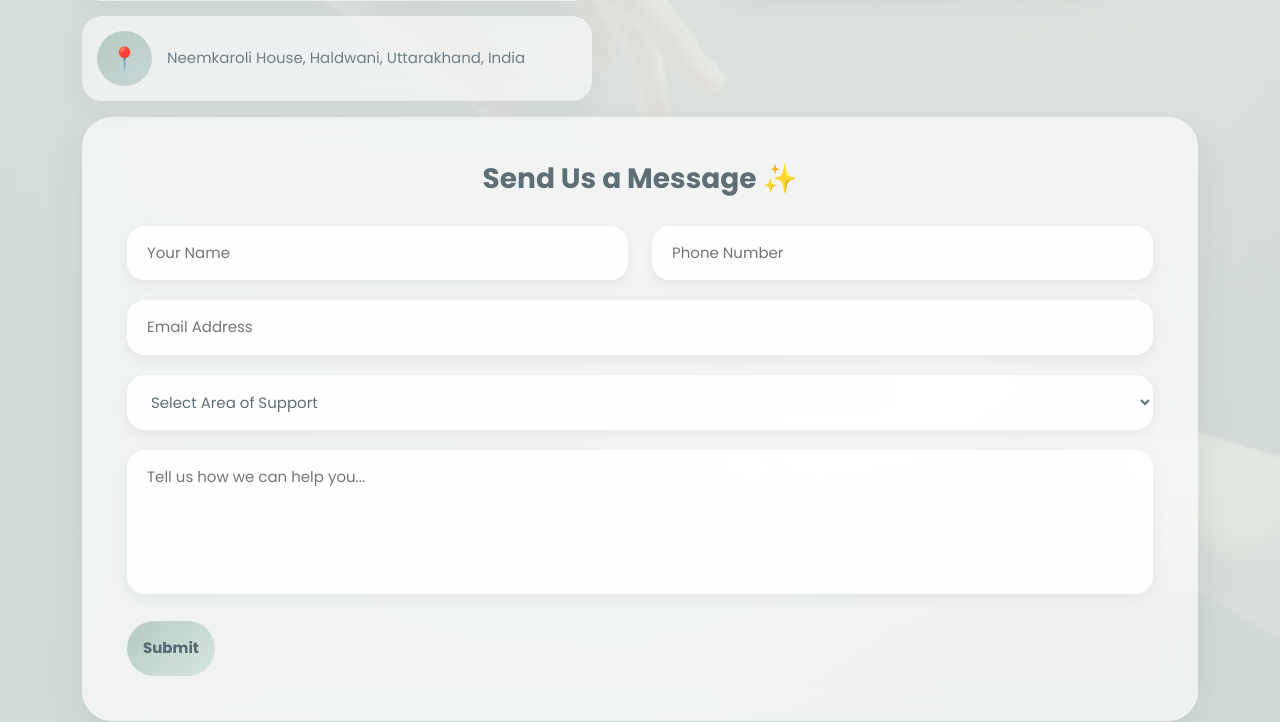
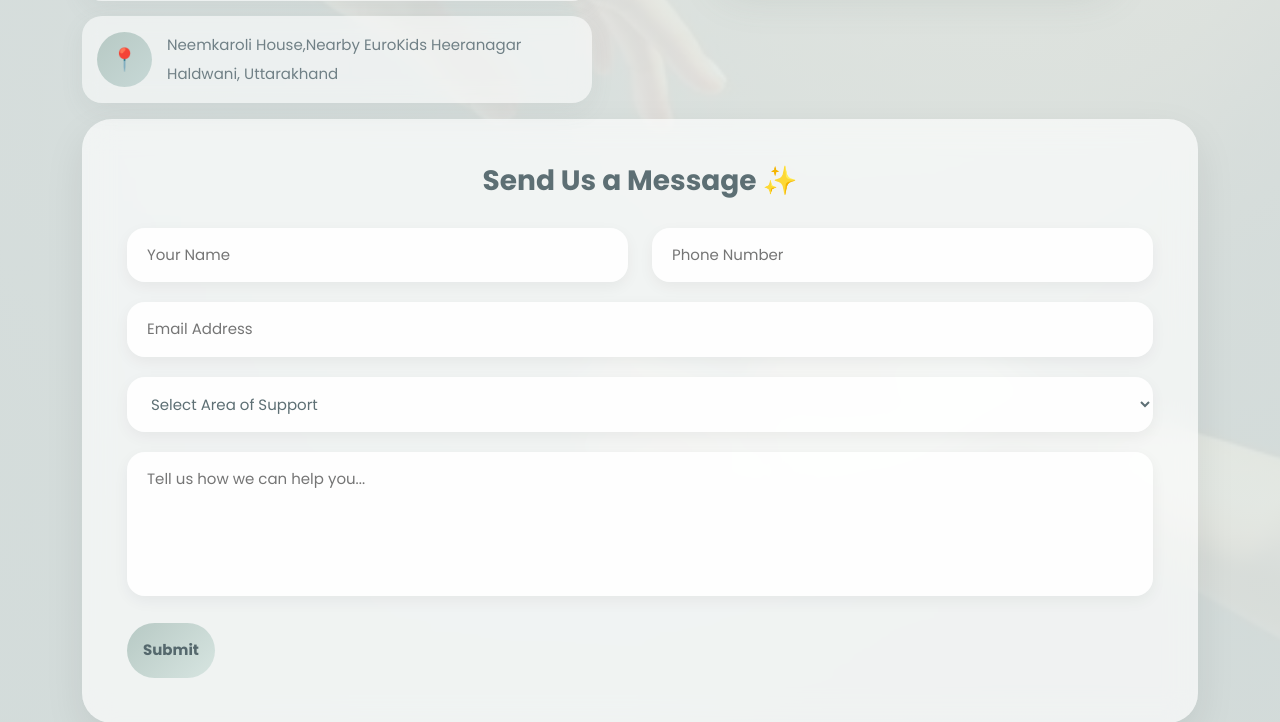
Before and after one commit to neemkaroli12/saarthinavigatinglife, a Django app: page /contact/ in a window 1280 px wide. Shown: the part 616-1338 px from the top of the page. Run offline with Django 5.2, Linux system fonts and the light colour scheme.

Commit message:
home.html contact.html

```diff
--- a/services/templates/contact.html
+++ b/services/templates/contact.html
@@ -626,9 +626,7 @@ html{
                             <div class="info-text">
 
                                 <p>
-                                    Neemkaroli House,
-                                    Haldwani,
-                                    Uttarakhand, India
+                                   Neemkaroli House,Nearby EuroKids Heeranagar Haldwani, Uttarakhand
                                 </p>
 
                             </div>
--- a/templates/home.html
+++ b/templates/home.html
@@ -4,7 +4,7 @@
 <head>
 <meta charset="UTF-8">
 <meta name="viewport" content="width=device-width, initial-scale=1.0">
-<title>Navigating Life</title>
+<title>Saarthi Navigating Life</title>
 
 <link href="https://cdn.jsdelivr.net/npm/bootstrap@5.3.0/dist/css/bootstrap.min.css" rel="stylesheet">
 <link href="https://fonts.googleapis.com/css2?family=Poppins:wght@300;400;600;700&display=swap" rel="stylesheet">
```
